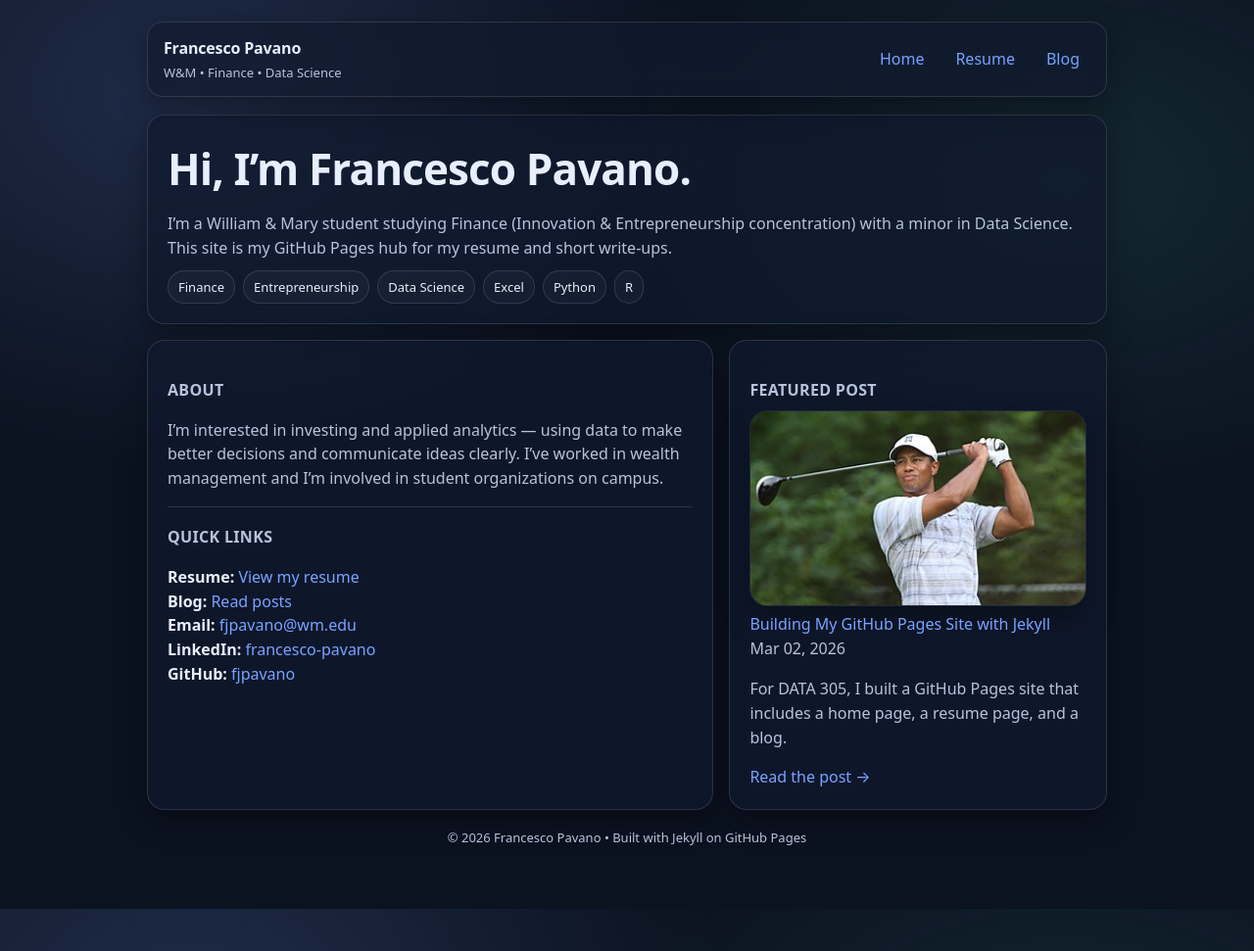
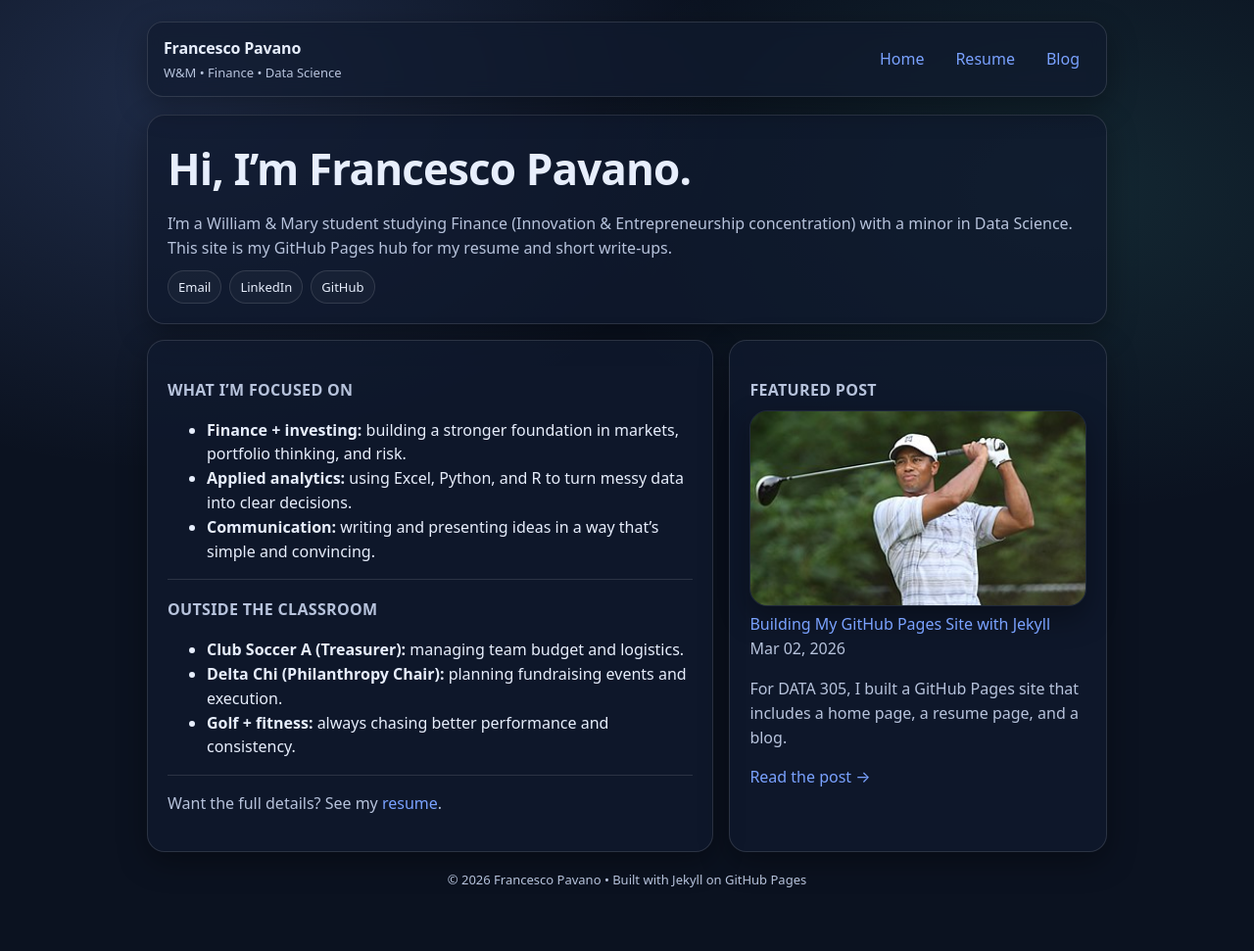
Before and after one commit to fjpavano/DATA-305-Assignment-2, a Jekyll site: the page built from index.md, in a window 1280 px wide. Shown: the whole page at 98% size. Built offline with Jekyll 4.4.1, drawn with Linux system fonts in a browser that asks for light colours.

Commit message:
Update index.md

```diff
--- a/index.md
+++ b/index.md
@@ -10,34 +10,36 @@ title: Home
     This site is my GitHub Pages hub for my resume and short write-ups.
   </p>
 
-  <div class="badges" aria-label="Quick highlights">
-    <span class="badge">Finance</span>
-    <span class="badge">Entrepreneurship</span>
-    <span class="badge">Data Science</span>
-    <span class="badge">Excel</span>
-    <span class="badge">Python</span>
-    <span class="badge">R</span>
+  <div class="badges" aria-label="Contact links">
+    <a class="badge" href="mailto:fjpavano@wm.edu">Email</a>
+    <a class="badge" href="https://www.linkedin.com/in/francesco-pavano" target="_blank" rel="noreferrer">LinkedIn</a>
+    <a class="badge" href="https://github.com/fjpavano" target="_blank" rel="noreferrer">GitHub</a>
   </div>
 </section>
 
 <section class="grid">
   <!-- LEFT COLUMN -->
   <div class="card">
-    <h2 class="section-title">About</h2>
-    <p class="muted">
-      I’m interested in investing and applied analytics — using data to make better decisions and communicate ideas clearly.
-      I’ve worked in wealth management and I’m involved in student organizations on campus.
-    </p>
+    <h2 class="section-title">What I’m focused on</h2>
+    <ul class="prose">
+      <li><strong>Finance + investing:</strong> building a stronger foundation in markets, portfolio thinking, and risk.</li>
+      <li><strong>Applied analytics:</strong> using Excel, Python, and R to turn messy data into clear decisions.</li>
+      <li><strong>Communication:</strong> writing and presenting ideas in a way that’s simple and convincing.</li>
+    </ul>
 
     <hr class="hr" />
 
-    <h2 class="section-title">Quick Links</h2>
-    <p class="prose">
-      <strong>Resume:</strong> <a href="{{ site.baseurl }}/resume/">View my resume</a><br/>
-      <strong>Blog:</strong> <a href="{{ site.baseurl }}/blog/">Read posts</a><br/>
-      <strong>Email:</strong> <a href="mailto:fjpavano@wm.edu">fjpavano@wm.edu</a><br/>
-      <strong>LinkedIn:</strong> <a href="https://www.linkedin.com/in/francesco-pavano" target="_blank" rel="noreferrer">francesco-pavano</a><br/>
-      <strong>GitHub:</strong> <a href="https://github.com/fjpavano" target="_blank" rel="noreferrer">fjpavano</a>
+    <h2 class="section-title">Outside the classroom</h2>
+    <ul class="prose">
+      <li><strong>Club Soccer A (Treasurer):</strong> managing team budget and logistics.</li>
+      <li><strong>Delta Chi (Philanthropy Chair):</strong> planning fundraising events and execution.</li>
+      <li><strong>Golf + fitness:</strong> always chasing better performance and consistency.</li>
+    </ul>
+
+    <hr class="hr" />
+
+    <p class="muted">
+      Want the full details? See my <a href="{{ site.baseurl }}/resume/">resume</a>.
     </p>
   </div>
 
```
